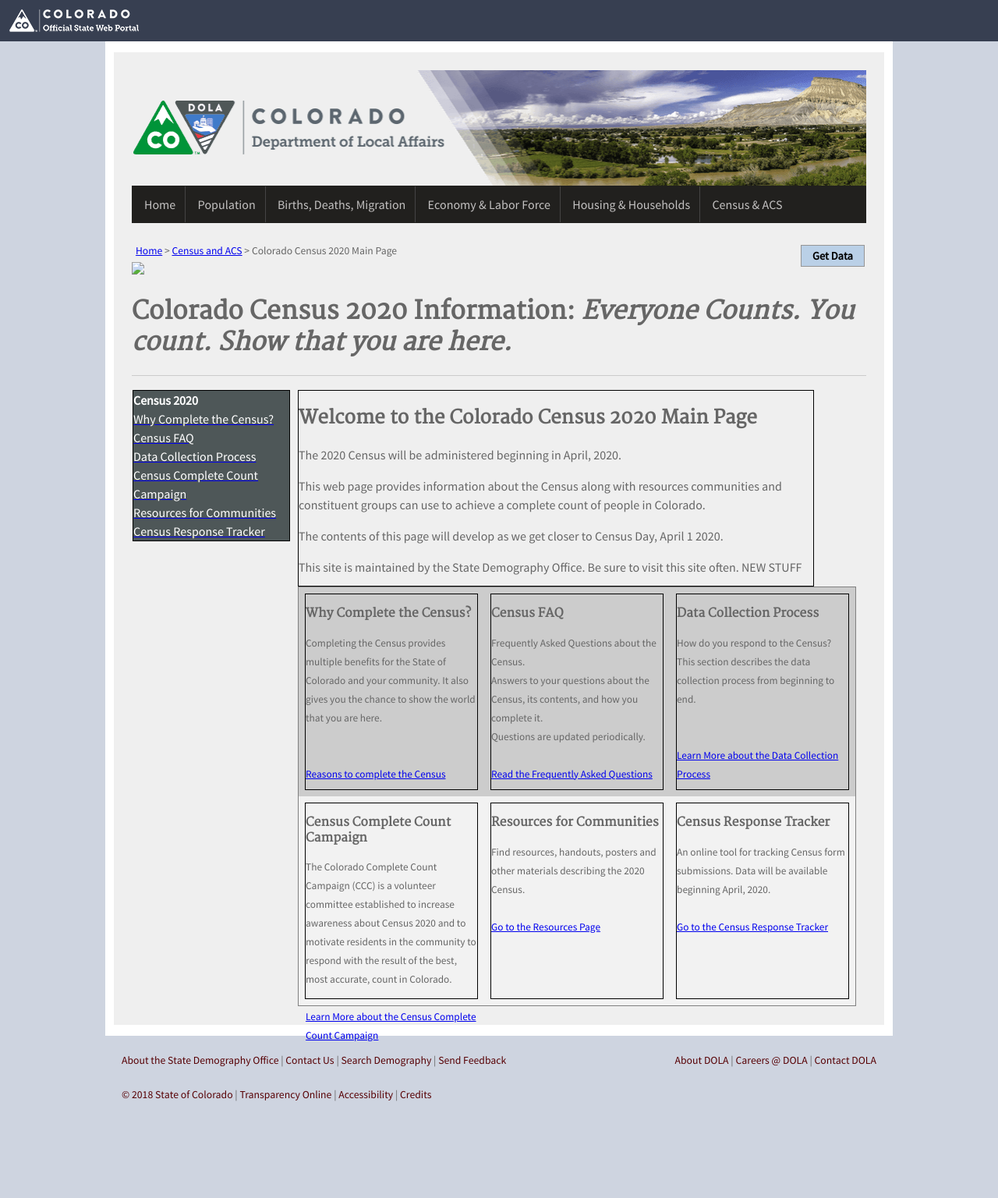
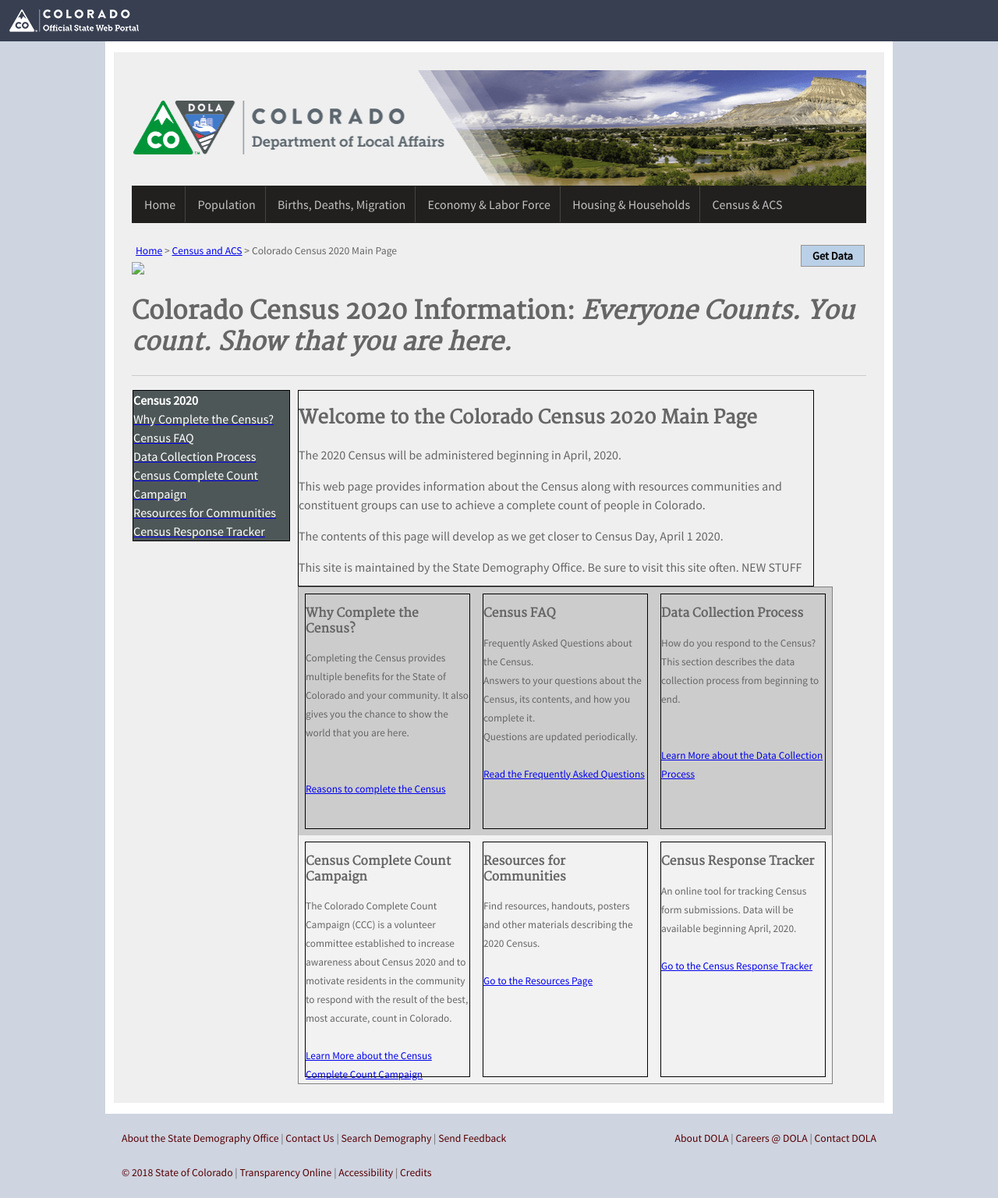
Before and after one commit to TBleess/Website_New, a Jekyll site: the page built from pages/5_CensusACS/census_2020_main.html, in a window 1280 px wide. Shown: the whole page at 78% size. Built offline with Jekyll 4.4.1, drawn with Linux system fonts in a browser that asks for light colours; before the commit the page ends 1436 px from its top, so only the background shows below that.

Commit message:
Update census_2020_main.html

```diff
--- a/pages/5_CensusACS/census_2020_main.html
+++ b/pages/5_CensusACS/census_2020_main.html
@@ -54,8 +54,8 @@
 	}
 #content_box {
     font-size :10pt;
-    width: 220px;
-    height: 250px;
+    width: 210px;
+    height: 300px;
     border: 1px solid black ;
     padding: 0x;
     margin: 0px;
```
